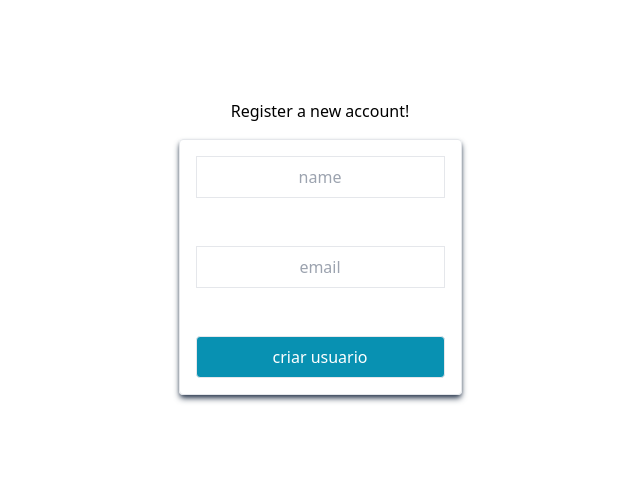
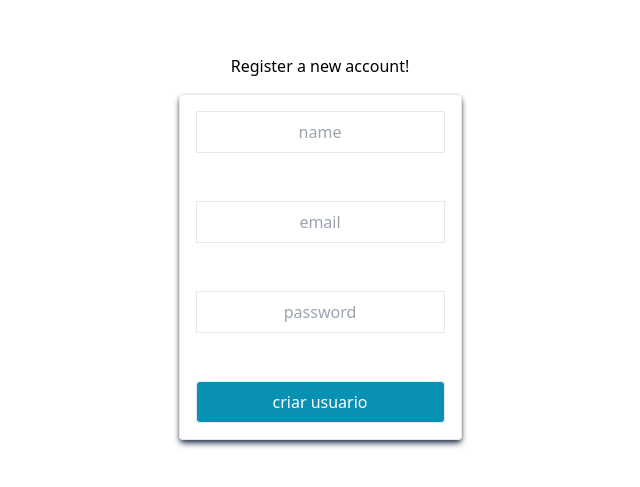
Before and after one commit to Paulorrf/rpg-game, a Next.js app: page /register in a window 1280 px wide. Shown: the part 153-640 px from the top of the page, without its empty margins (320-960 px from the left). Built offline with nearby package versions, Linux system fonts and the light colour scheme.

Commit message:
created password field

```diff
--- a/src/pages/register.tsx
+++ b/src/pages/register.tsx
@@ -2,19 +2,19 @@ import React, { useState } from "react";
 import { useForm, SubmitHandler } from "react-hook-form";
 import { yupResolver } from "@hookform/resolvers/yup";
 import * as yup from "yup";
-import { string } from "yup/lib/locale";
 
 interface DataProps {
   name: String;
   email: String;
+  password: String;
 }
 
 const handleCreate: SubmitHandler<DataProps> = async (data) => {
-  const { name, email } = data;
+  const { name, email, password } = data;
 
   const resp = await fetch("/api/users", {
     method: "POST",
-    body: JSON.stringify({ name, email }),
+    body: JSON.stringify({ name, email, password }),
   });
 
   if (!resp.ok) {
@@ -26,8 +26,9 @@ const handleCreate: SubmitHandler<DataProps> = async (data) => {
 
 const schema = yup
   .object({
-    name: yup.string().matches(/^[a-zA-Z]$/),
+    name: yup.string().matches(/^[a-zA-Z]+$/),
     email: yup.string().email(),
+    password: yup.string(),
   })
   .required();
 
@@ -39,6 +40,8 @@ const register = () => {
   } = useForm<DataProps>({
     resolver: yupResolver(schema),
   });
+
+  console.log(errors);
 
   return (
     <div className="flex flex-col justify-center items-center w-screen h-screen">
@@ -70,6 +73,17 @@ const register = () => {
             {errors.email && "Please add a valid email!"}
           </p>
         </div>
+        <div className="mb-12">
+          <input
+            className=" text-center border p-2"
+            type="text"
+            placeholder="password"
+            {...register("password")}
+          />
+          <p className="text-red-600">
+            {errors.email && "Please add a valid password!"}
+          </p>
+        </div>
         <button
           className="border bg-cyan-600 text-white rounded w-full py-2"
           type="submit"
```
Also changed, not shown: 2 other files (tests, documents, lock files or other folders).
